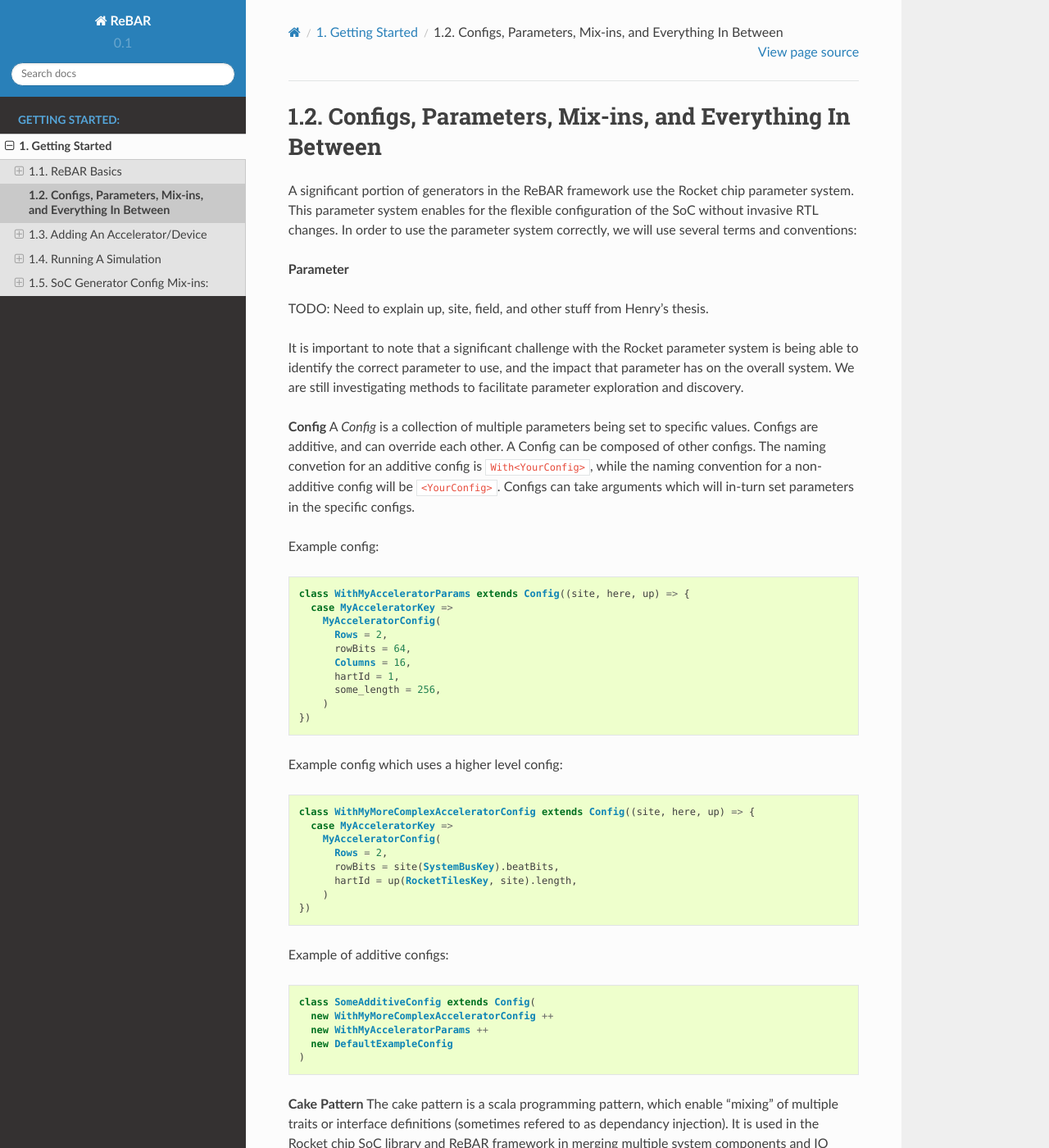
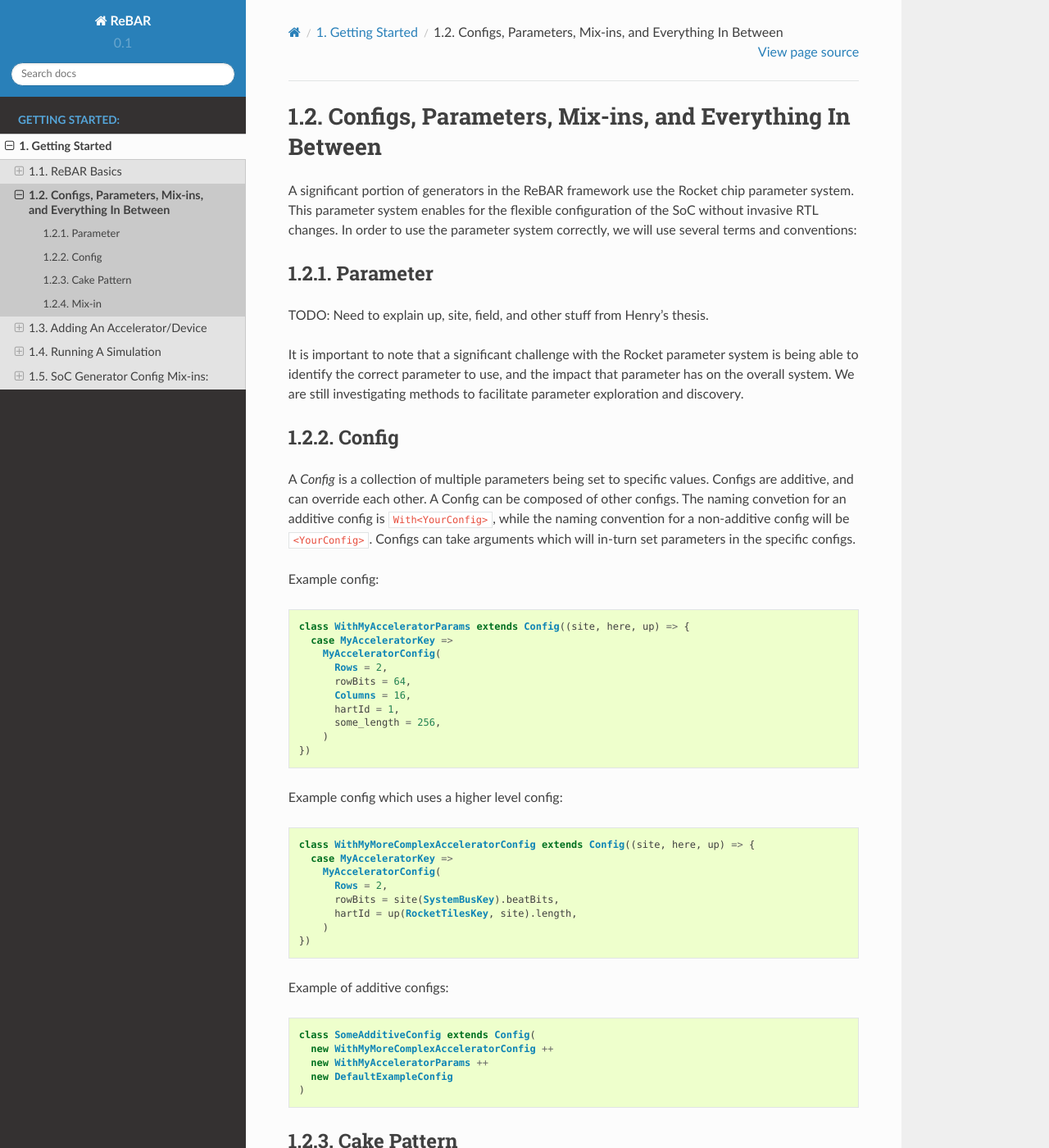
Before and after one commit to ucb-bar/chipyard, a Sphinx documentation site: the page built from docs/Getting-Started/Configs-Parameters-Mixins.rst, in a window 1280 px wide and 1400 px high. Shown: the whole window at 82% size. Built offline with Sphinx 7.4.7 and the Read the Docs theme 2.0.0, drawn with Linux system fonts in a browser that asks for light colours.

Commit message:
subtitles

```diff
--- a/docs/Getting-Started/Configs-Parameters-Mixins.rst
+++ b/docs/Getting-Started/Configs-Parameters-Mixins.rst
@@ -5,14 +5,15 @@ A significant portion of generators in the ReBAR framework use the Rocket chip p
 This parameter system enables for the flexible configuration of the SoC without invasive RTL changes.
 In order to use the parameter system correctly, we will use several terms and conventions:
 
-**Parameter**
-
+Parameter
+--------------------
 TODO: Need to explain up, site, field, and other stuff from Henry's thesis.
 
 It is important to note that a significant challenge with the Rocket parameter system is being able to identify the correct parameter to use, and the impact that parameter has on the overall system. We are still investigating methods to facilitate parameter exploration and discovery.
 
 
-**Config**
+Config
+---------------------
 A `Config` is a collection of multiple parameters being set to specific values.
 Configs are additive, and can override each other.
 A Config can be composed of other configs.
@@ -58,7 +59,8 @@ Example of additive configs:
   )
 
 
-**Cake Pattern**
+Cake Pattern
+-------------------------
 The cake pattern is a scala programming pattern, which enable "mixing" of multiple traits or interface definitions (sometimes refered to as dependancy injection). It is used in the Rocket chip SoC library and ReBAR framework in merging multiple system components and IO interfaces into a large system component.
 
 Example of using the cake pattern to merge multiple system components into a single top-level design, extending a basic Rocket SoC:
@@ -77,6 +79,7 @@ Example of using the cake pattern to merge multiple system components into a sin
   }
 
 
-**Mix-in**
+Mix-in
+---------------------------
 A mix-in is a scala trait, which sets parameters for specific system components, as well as enabling instantiation and wiring of the relevant system components to system buses.
 The naming convetion for an additive mix-in is ``Has<YourMixin>``.
```
